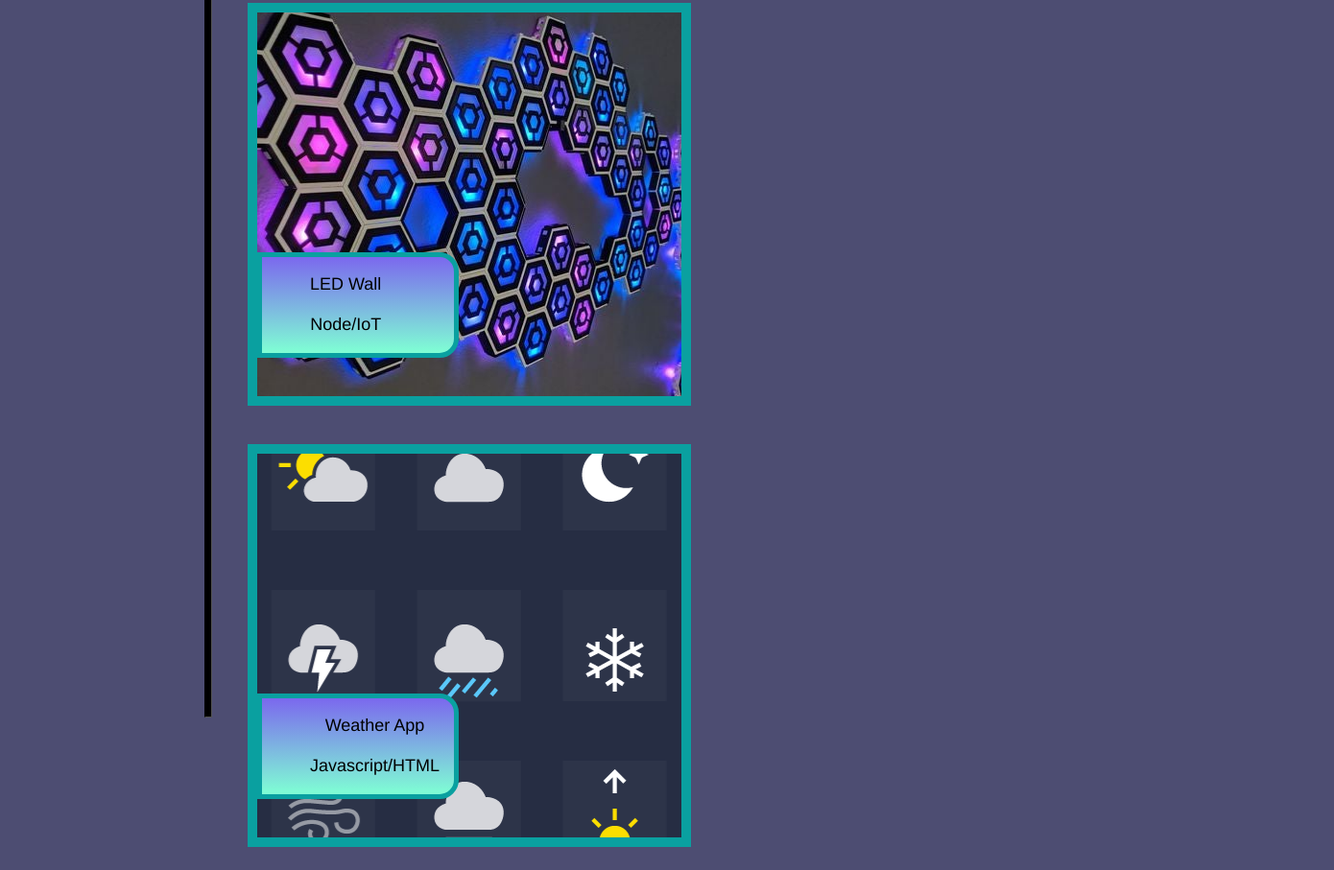
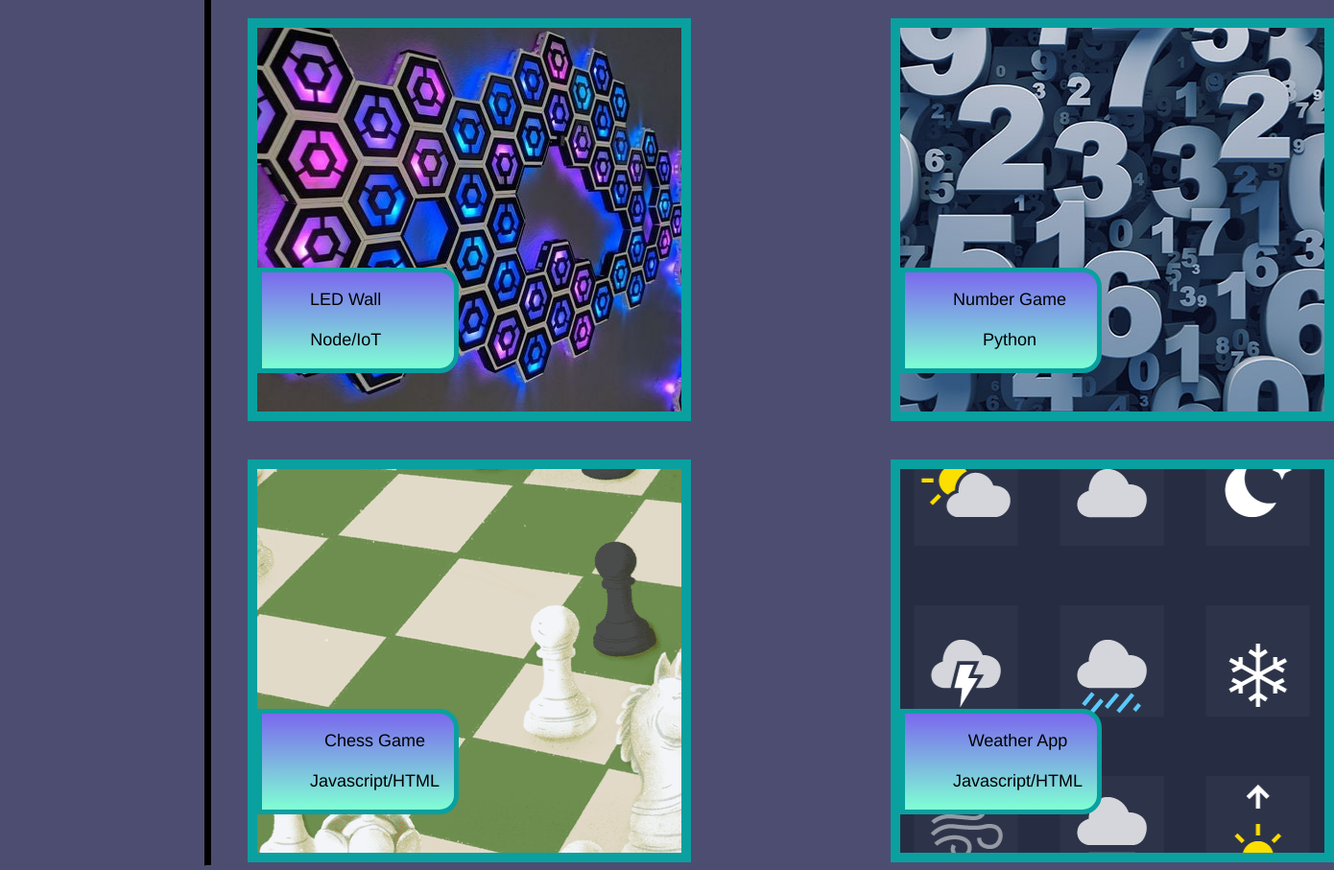
Before and after one commit to markosanchez800/portfolio-hw2, a plain HTML site: page index.html in a window 1280 px wide. Shown: the part 1329-2236 px from the top of the page at 96% size, 1390 px wide, since content can reach past the window. Drawn offline with Linux system fonts and the light colour scheme.

Commit message:
All project elements are now properly spaced and formatted, including an interactive border

```diff
--- a/index.html
+++ b/index.html
@@ -22,7 +22,7 @@
 
         <figure class="headerimage"></figure>
 
-        <section class="content">
+        <section>
             <article id="aboutme" class="aboutme">
             <h2>About Me<hr></h2>
             <p>
@@ -33,7 +33,7 @@
             </article>
             <br><br>
         </section>
-        <section class="content">
+        <section>
             <article id="work" class="work">
             <h2>Work<hr></h2>
             <figure class="projectbox1">
@@ -44,7 +44,6 @@
                     </p>
                 </figure>
             </figure>
-            <table>
                 <figure class="projectbox2">
                     <figure class="titlebox2">
                         <p>LED Wall
@@ -61,8 +60,28 @@
                         </p>
                     </figure>
                 </figure>
-            </table>
+                <figure class="projectbox4">
+                    <figure class="titlebox4">
+                        <p>Chess Game
+                            <br><br>
+                            Javascript/HTML
+                        </p>
+                    </figure>
+                </figure>
+                <figure class="projectbox5">
+                    <figure class="titlebox5">
+                        <p>Number Game
+                            <br><br>
+                            Python
+                        </p>
+                    </figure>
+                </figure>
                 </article>
+                </section>
+                <section>
+                    <article id="contactme" class="contact">
+
+                    </article>
                 </section>
 
 
--- a/style.css
+++ b/style.css
@@ -102,7 +102,7 @@ body{
     display: flex;
     position: absolute;
     width: 6px;
-    height: 1200px;
+    height: 1355px;
     margin-left: 205px;
     border-color: black;
     background-color: black;
@@ -122,6 +122,13 @@ body{
     background-image: url("radio.jpg");
     background-position: center;
     align-content: flex-end;
+}
+
+.projectbox1:hover{
+    box-shadow: 0px 0px 4px 1px  plum,
+                0px 0px 4px 3px aquamarine,
+                0px 0px 6px 5px purple;
+
 }
 
 
@@ -150,6 +157,7 @@ body{
     flex-direction: column;
     flex-wrap:wrap;
     position: relative;
+    float: left;
     margin-top: 40px;
     margin-left: 250px;
     width:35%;
@@ -182,14 +190,22 @@ body{
     margin-left: 50px;
 }
 
+.projectbox2:hover{
+    box-shadow: 0px 0px 4px 1px  plum,
+                0px 0px 4px 3px aquamarine,
+                0px 0px 6px 5px purple;
+
+}
+
 .projectbox3 {
     display: flex;
     flex-direction: column;
     flex-wrap:wrap;
-    position:relative;
-    margin-top: 40px;
-    margin-left: 250px;
-    width:35%;
+    float: right;
+    position: absolute;
+    margin-top: 500px;
+    margin-left: 920px;
+    width:34.5%;
     height:400px;
     border: 10px solid var(--niceblue);
     background-image: url("weather.png");
@@ -219,8 +235,99 @@ body{
     margin-left: 50px;
 }
 
-table {
+.projectbox3:hover{
+    box-shadow: 0px 0px 4px 1px  plum,
+                0px 0px 4px 3px aquamarine,
+                0px 0px 6px 5px purple;
+
+}
+
+.projectbox4 {
+    display: flex;
+    flex-direction: column;
+    flex-wrap:wrap;
+    position:absolute;
+    float: left;
+    margin-top: 500px;
+    margin-left: 250px;
+    width:34.5%;
+    height:400px;
+    border: 10px solid var(--niceblue);
+    background-image: url("cheese.png");
+    background-position: center;
+    background-repeat: no-repeat;
     align-content: flex-end;
+}
+
+
+.titlebox4 {
+    display:flex;
+    position: absolute;
     flex-wrap: wrap;
-    flex-direction: row;
+    width:200px;
+    height:100px;
+    border:5px solid var(--niceblue);
+    border-top-right-radius: 20px;
+    border-bottom-right-radius: 20px;
+    background: linear-gradient(mediumslateblue,aquamarine);
+    margin-left: 0px;
+    margin-top: 250px;
 }
+
+.titlebox4 p {
+    text-align: center;
+    font-size: 18px;
+    margin-left: 50px;
+}
+
+.projectbox4:hover{
+    box-shadow: 0px 0px 4px 1px  plum,
+                0px 0px 4px 3px aquamarine,
+                0px 0px 6px 5px purple;
+
+}
+
+.projectbox5 {
+    display: flex;
+    flex-direction: column;
+    flex-wrap:wrap;
+    float: right;
+    position: absolute;
+    margin-top: 40px;
+    margin-left: 920px;
+    width:34.5%;
+    height:400px;
+    border: 10px solid var(--niceblue);
+    background-image: url("numbs.jpg");
+    background-position: center;
+    background-repeat: no-repeat;
+    align-content: flex-end;
+}
+
+
+.titlebox5 {
+    display:flex;
+    position: absolute;
+    flex-wrap: wrap;
+    width:200px;
+    height:100px;
+    border:5px solid var(--niceblue);
+    border-top-right-radius: 20px;
+    border-bottom-right-radius: 20px;
+    background: linear-gradient(mediumslateblue,aquamarine);
+    margin-left: 0px;
+    margin-top: 250px;
+}
+
+.titlebox5 p {
+    text-align: center;
+    font-size: 18px;
+    margin-left: 50px;
+}
+
+.projectbox5:hover{
+    box-shadow: 0px 0px 4px 1px  plum,
+                0px 0px 4px 3px aquamarine,
+                0px 0px 6px 5px purple;
+
+}
```
Also changed, not shown: cheese.png (added), numbs.jpg (added).
